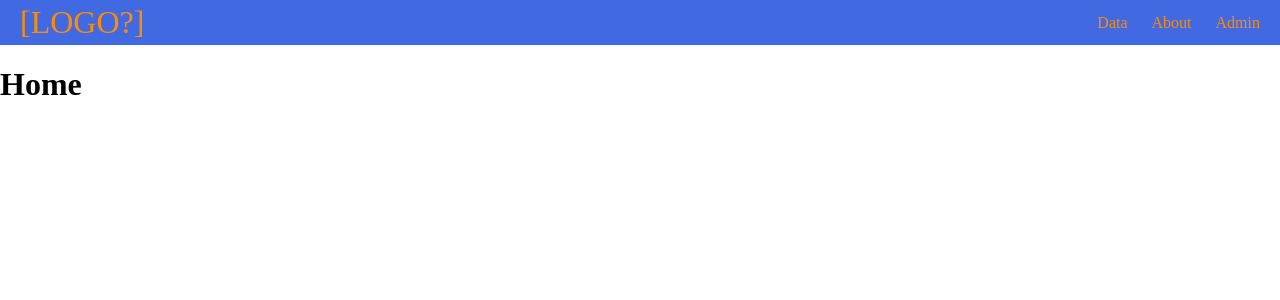
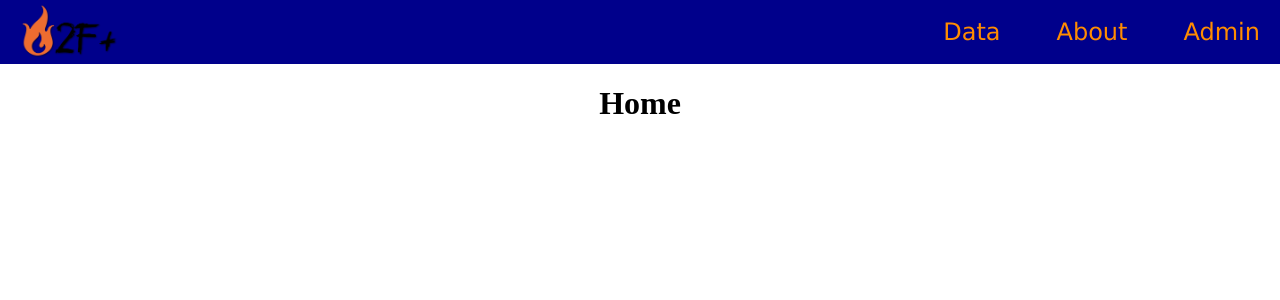
Before and after one commit to cs481-ekh/f22-fires-wild, a React (Create React App) app in the folder fire-react-app/: page / in a window 1280 px wide. Shown: the top 300 px of the page. Built offline with nearby package versions, Linux system fonts and the light colour scheme.

Commit message:
doing #86

```diff
--- a/fire-react-app/src/App.js
+++ b/fire-react-app/src/App.js
@@ -4,29 +4,30 @@ import Home from "./pages/Home"
 import About from "./pages/About"
 import Admin from "./pages/Admin"
 import Data from "./pages/Data"
+import "./styles.css"
 
 function App() {
-  let PageComponent
+  let component
   switch (window.location.pathname) {
     case "/":
-      PageComponent = Home
+      component = <Home />
       break
     case "/Data":
-      PageComponent = Data
+      component = <Data />
       break
     case "/About":
-      PageComponent = About
+      component = <About />
       break
     case "/Admin":
-      PageComponent = Admin
+      component = <Admin />
       break
   }
 
   return (
     <>
       <Navbar />
-      <PageComponent />
-    </>
+      <div className="page_container">{component}</div>
+      </>
   )
 
 }
--- a/fire-react-app/src/Navbar.js
+++ b/fire-react-app/src/Navbar.js
@@ -1,10 +1,13 @@
 import React from "react";
 import "./styles.css";
+import logo from "./components/ffp_logo.png";
 
 function Navbar() {
   return (
     <nav className="nav">
-    <a href="/" className="site-title">[LOGO?]</a>
+    <a href="/">
+      <img alt="[LOGO]" className="logo" src={logo} />
+    </a>
     <ul>
       <li>
         <a href="/Data">Data</a>
--- a/fire-react-app/src/pages/Data.js
+++ b/fire-react-app/src/pages/Data.js
@@ -1,6 +1,6 @@
 import React from "react";
 import { MapContainer, TileLayer } from 'react-leaflet';
-import "../App.css";
+import "./Data.css";
 
 function Data() {
     return (
--- a/fire-react-app/src/styles.css
+++ b/fire-react-app/src/styles.css
@@ -6,13 +6,19 @@ body {
     margin: 0;
 }
 
-.site-title {
-    font-size: 2rem;
+.page_container {
+    text-align: center;
+}
+
+.logo {
+    height: 7vh;
+    width: auto;
 }
 
 .nav {
-    background-color: royalblue;
+    background-color: darkblue;
     color: darkorange;
+    font-size: medium;
     display: flex;
     justify-content: space-between;
     align-items: stretch;
@@ -25,12 +31,15 @@ body {
     margin: 0;
     list-style: none;
     display: flex;
-    gap: 1rem;
+    gap: 3rem;
 }
 
 .nav a {
     color: inherit;
     text-decoration: none;
+    font-size: 3vh;
+    font-family: 'Lucida Sans Unicode';
+    font: 'Lucida Sans Unicode';
     height: 100%;
     display: flex;
     align-items: center;
@@ -41,6 +50,6 @@ body {
     background-color: black;
 }
 
-.nav li.hover {
-    background-color: orange;
+.nav li:hover {
+    background-color: royalblue;
 }
```
Also changed, not shown: fire-react-app/src/components/ffp_logo.png (added), fire-react-app/src/pages/Data.css (renamed from fire-react-app/src/App.css).
